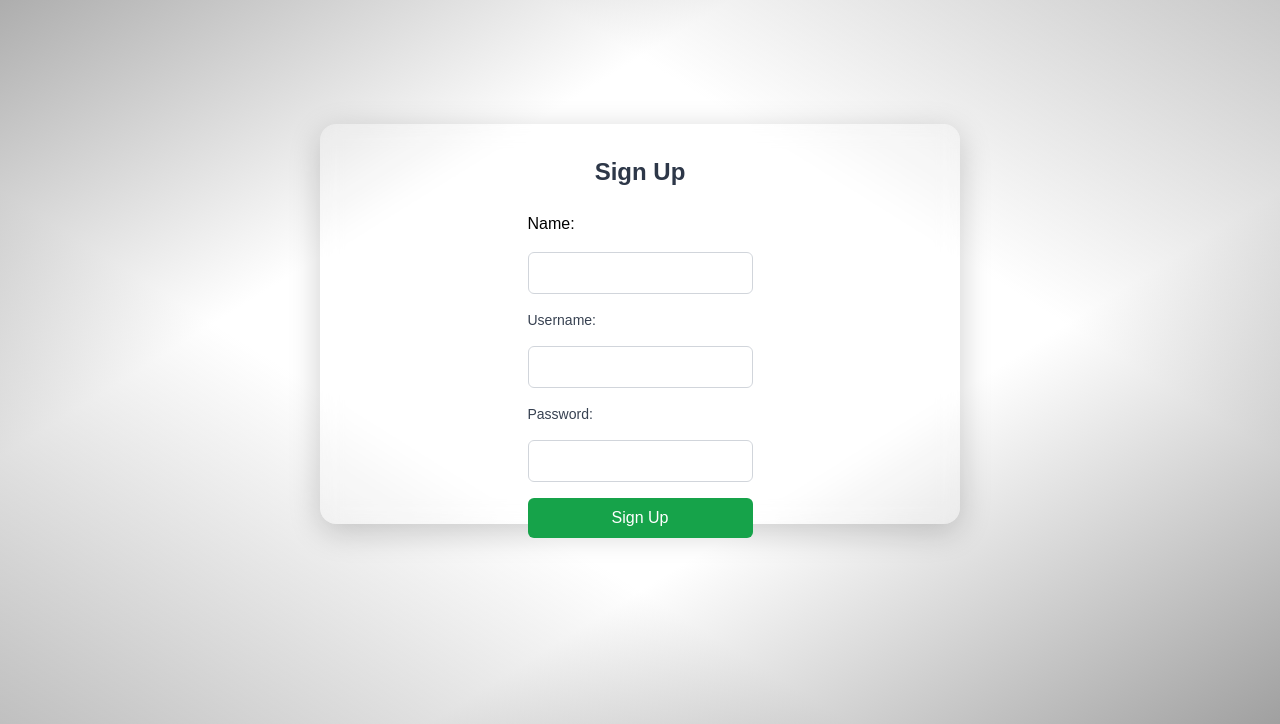
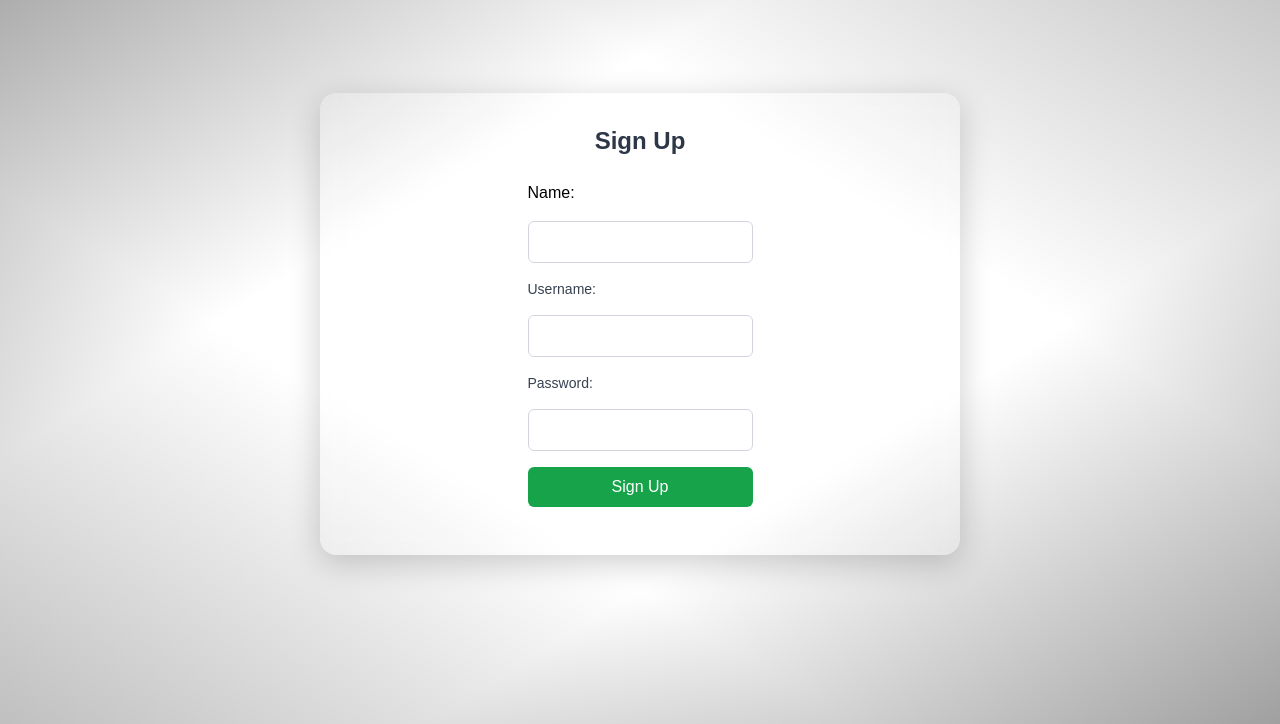
Before and after one commit to nlee1025git/FaithGallery, a Flask app: page /sign_up in a window 1280 px wide. Shown: the part 76-800 px from the top of the page. Run offline with Flask 3, Linux system fonts and the light colour scheme; some libraries are stand-ins or nearby versions.

Commit message:
testing
testing

```diff
--- a/backend/static/styles.css
+++ b/backend/static/styles.css
@@ -44,7 +44,7 @@ header{
             box-shadow: 0 8px 32px rgba(0, 0, 0, 0.2);
             padding: 2rem;
             min-width: 50vw;
-            height: 50vh;
+            /*height: 50vh; */
             box-sizing: border-box;
             display: flex;
             flex-direction: column;
```
